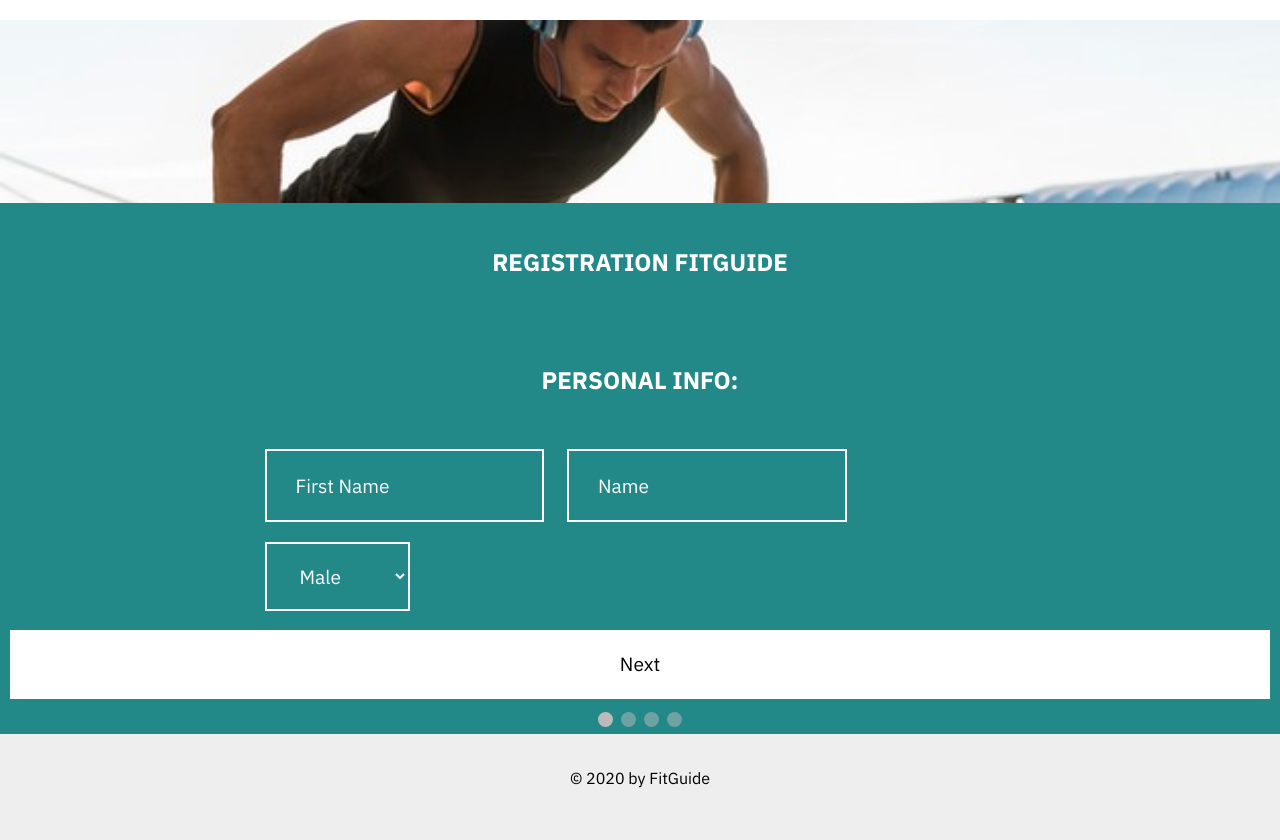
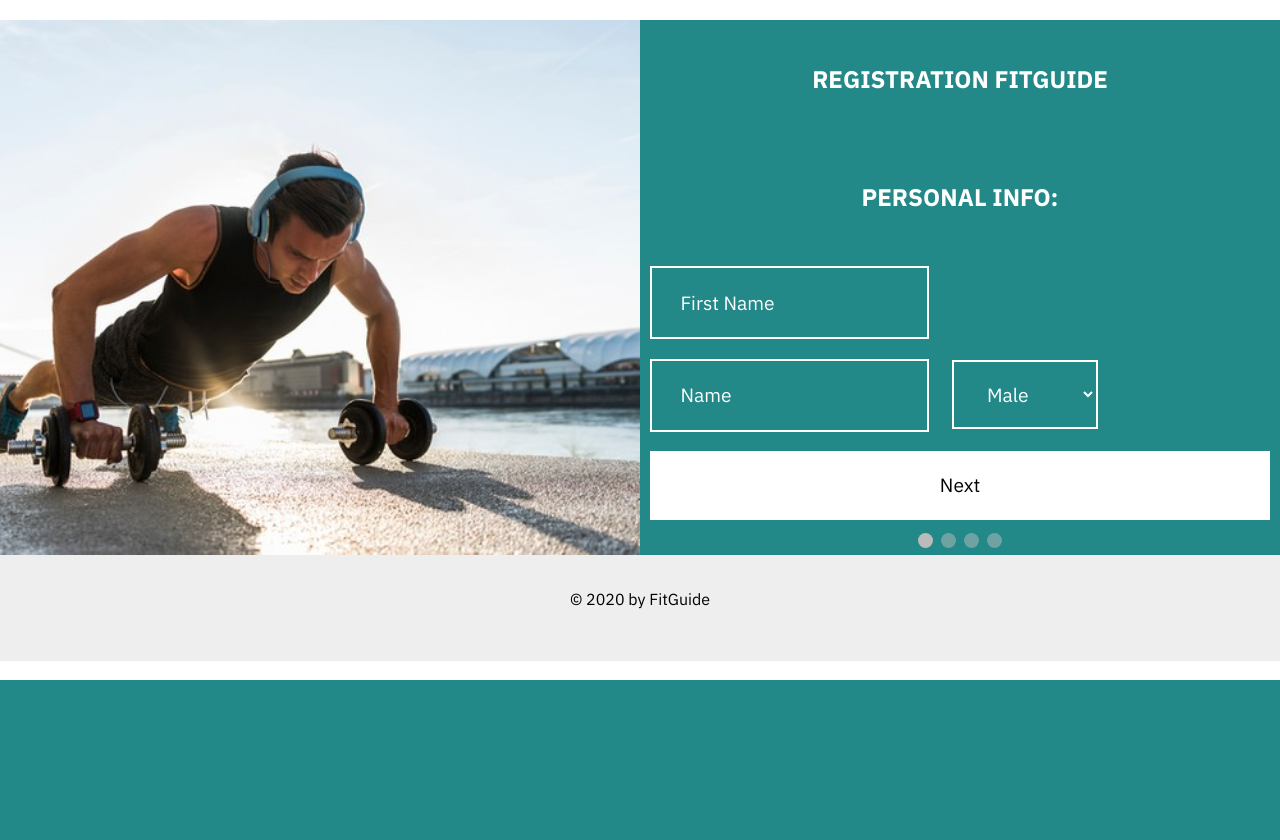
Before and after one commit to juantreses/fitguide2, a PHP site: page /registreer.php in a window 1280 px wide. Shown: the part 120-960 px from the top of the page. After the commit the page ends 800 px from the top, so only its background shows below. Run offline with PHP 8.4, Linux system fonts and the light colour scheme; data that the repository does not hold is empty; some libraries are stand-ins or nearby versions.

Commit message:
userpage responsief

```diff
--- a/css/opmaak.css
+++ b/css/opmaak.css
@@ -154,18 +154,24 @@ header {
       font-size: 60px; }
 
 @media screen and (min-width: 600px) {
+  header {
+    display: flex;
+    flex-direction: row;
+    justify-content: center;
+    align-items: center; }
+
   .navbalk a.menu {
     display: none; }
   .navbalk .overlay {
     position: relative;
     width: 100%;
     height: 100%;
-    background-color: #288;
+    background-color: #FC3;
     overflow: hidden;
     display: block; }
   .navbalk ul {
     display: flex;
-    justify-content: space-between; }
+    justify-content: space-around; }
     .navbalk ul a {
       display: block;
       padding: 14px 20px;
@@ -674,11 +681,23 @@ form {
   form .personal ul input, form .personal ul select {
     width: unset; }
 
+@media screen and (min-width: 800px) {
+  main.register {
+    display: grid;
+    grid-template: auto/1fr 1fr; }
+    main.register div.picregistratie {
+      height: unset; } }
 /*loginpage------------------------------------------------------------*/
 div.piclogin {
   background: url("../images/loginbanner.png") center/cover no-repeat;
   height: 183px; }
 
+@media screen and (min-width: 800px) {
+  main.login {
+    display: grid;
+    grid-template: auto/1fr 1fr; }
+    main.login div.piclogin {
+      height: unset; } }
 /*Userpage------------------------------------------------------------------*/
 section h3 {
   color: #288;
--- a/lib/view_functions.php
+++ b/lib/view_functions.php
@@ -111,9 +111,11 @@ function PrintDagBoek()
     ?>
     <section class="traininglog" id="traininglog">
         <h2>My Fitlog</h2>
-        <p>Here you can keep track of your <em>progress</em>. Select which exercise you did on which day and add it to the calendar.
-        You can give a little description how much weight you used or how many sets and repetitions you did.</p>
-        <p>Keeping track of your progress helps you to stay <em>motivated</em>.</p>
+        <article>
+            <p>Here you can keep track of your <em>progress</em>. Select which exercise you did on which day and add it to the calendar.
+            You can give a little description how much weight you used or how many sets and repetitions you did.</p>
+            <p>Keeping track of your progress helps you to stay <em>motivated</em>.</p>
+        </article>
     <table>
         <thead>
         <tr>
--- a/login.php
+++ b/login.php
@@ -9,7 +9,7 @@ ShowMessages();
 BasicHead();
 PrintNavBar();
 ?>
-<main>
+<main class="login">
     <?php
     print LoadTemplate("login");
     ?>
--- a/registreer.php
+++ b/registreer.php
@@ -7,7 +7,7 @@ PrintNavBar();
 ?>
 
 
-<main>
+<main class="register">
     <?php
     print LoadTemplate("registratie");
 
--- a/scss/opmaak.scss
+++ b/scss/opmaak.scss
@@ -74,7 +74,9 @@ header {
 }
 
 @media screen and (min-width: $medium-scherm) {
-
+ header {
+   @include flex(row, center, center);
+ }
     .navbalk {
       a.menu {
         display: none;
@@ -83,7 +85,7 @@ header {
         position: relative;
         width: 100%;
         height: 100%;
-        background-color: $secondary;
+        background-color: $main;
         overflow: hidden;
         display: block;
     }
@@ -91,7 +93,7 @@ header {
 
   ul {
         display: flex;
-        justify-content: space-between;
+        justify-content: space-around;
 
         a {
           display: block;
@@ -99,7 +101,10 @@ header {
           @include font($zwart, 400, 100%);
 
           &:hover,
-          &.active { color: $main; }
+          &.active {
+            background-color: $secondary;
+            color: $main;
+          }
         }
       }
 
@@ -456,12 +461,34 @@ form {
   }
 }
 
+@media screen and (min-width: $breed-scherm) {
+  main.register {
+    display: grid;
+    grid-template: auto/1fr 1fr;
+
+    div.picregistratie {
+      height: unset;
+    }
+  }
+}
+
 /*loginpage------------------------------------------------------------*/
 
 
 div.piclogin {
   background: url("../images/loginbanner.png") center/cover no-repeat;
   height: 183px; }
+
+@media screen and (min-width: $breed-scherm) {
+  main.login {
+    display: grid;
+    grid-template: auto/1fr 1fr;
+
+    div.piclogin {
+      height: unset;
+    }
+  }
+}
 
 /*Userpage------------------------------------------------------------------*/
 
@@ -502,6 +529,7 @@ section {
     border-bottom: $main solid 2px;
     h1 {
       @include font($zwart, 700, 1.8rem, $hoofdfont, normal, 1.6, center);
+      text-transform: uppercase;
       margin-bottom: 20px;
     }
 
@@ -700,8 +728,77 @@ section {
         }
       }
     }
-    img {
-      width: 100%;
+    div.picstretch {
+      background: url("../images/stretching.jpg") center/cover no-repeat;
+      height: 183px; }
+  }
+}
+
+@media screen and (min-width: $medium-scherm) {
+  section {
+    &.stats {
+      background-color: $secondary;
+      text-align: center;
+      margin: 0 auto;
+      h2, h1 {
+        background-color: $wit;
+        text-align: center;
+        margin-bottom: 0;
+        padding-bottom: 20px;
+      }
+      article {
+        background-color: $wit;
+        margin: 0 auto;
+        max-width: 600px;
+
+      section {
+        max-width: 350px;
+        text-align: left;
+        margin-left: 50px;
+      }
+      }
+      .container {
+        background-color: $wit;
+        margin: 0;
+        padding: 20px 0px;
+      }
+    }
+
+    &.results {
+      .articles {
+        display: grid;
+        grid-template: auto/1fr 1fr 1fr;
+
+        img {
+          min-height: 300px;
+          max-height: 300px;
+        }
+      }
+    }
+
+    &.exercises {
+      .articles {
+        display: grid;
+        grid-template: auto/1fr 1fr;
+
+        article.explanation {
+          background-color: $licht;
+        }
+      }
+    }
+    &.traininglog {
+      article {
+        margin: 0 auto;
+        max-width: 500px;
+      }
+    }
+    &.log {
+      display: grid;
+      grid-template: auto/1fr 1fr;
+
+      div.picstretch {
+        height: unset;
+      }
     }
   }
 }
--- a/scss/partials/_variables.scss
+++ b/scss/partials/_variables.scss
@@ -17,4 +17,4 @@ $hoofdfont: 'IBM Plex Sans', Arial, sans-serif;
 
 $smal-scherm: 480px;
 $medium-scherm: 600px;
-$breed-scherm: 1400px;
+$breed-scherm: 800px;
--- a/templates/user.html
+++ b/templates/user.html
@@ -22,6 +22,7 @@
 </section>
 <section class="results">
     <h2>My test results</h2>
+    <div class="articles">
         <article>
             <h3>Sit-ups</h3>
             <p>I managed to do <em>@@tst_situp@@ sit-ups</em> in one minute</p>
@@ -37,7 +38,8 @@
             <p>I managed to wall-sit for <em>@@tst_wallsit@@ seconds</em></p>
             <img src="images/wallsit.jpg" alt="">
         </article>
+    </div> <!-- articles -->
     <div class="container">
         <a href="edittest.php"><button>Take the test again</button></a>
-    </div>
+    </div> <!-- container -->
 </section>
--- a/templates/user_log.html
+++ b/templates/user_log.html
@@ -24,5 +24,5 @@
             </li>
         </ul>
     </form>
-    <img src="images/stretching.jpg" alt="">
+    <div class="picstretch"></div>
 </section>
--- a/templates/user_recomendations.html
+++ b/templates/user_recomendations.html
@@ -1,5 +1,7 @@
 <section class="exercises">
     <h2>My exercises</h2>
+    <div class="articles">
+    <article class="explanation">
         <p>Based on your test results you will need to train this muscle group the most: <em>@@lic_naam@@</em></p>
         <p>The repetitions and weights listed below are not obligatory but they are your <em>goals</em>.
             Don't be discouraged just yet if you can't make it or need to use less weight.
@@ -7,3 +9,4 @@
         <p>Remember to not only train your @@lic_naam@@
         but to include other muscle groups as well for the <em>best results</em>.</p>
         <p>If you don't know how to perform a certain exercise just click it and it will guide you to an explanation.</p>
+    </article>
```
Also changed, not shown: other parts of css/opmaak.css (+46 -2 lines), templates/user_exercises.html (line endings or trailing spaces), 1 other file. Lines whose indentation alone changed are shown as unchanged.
